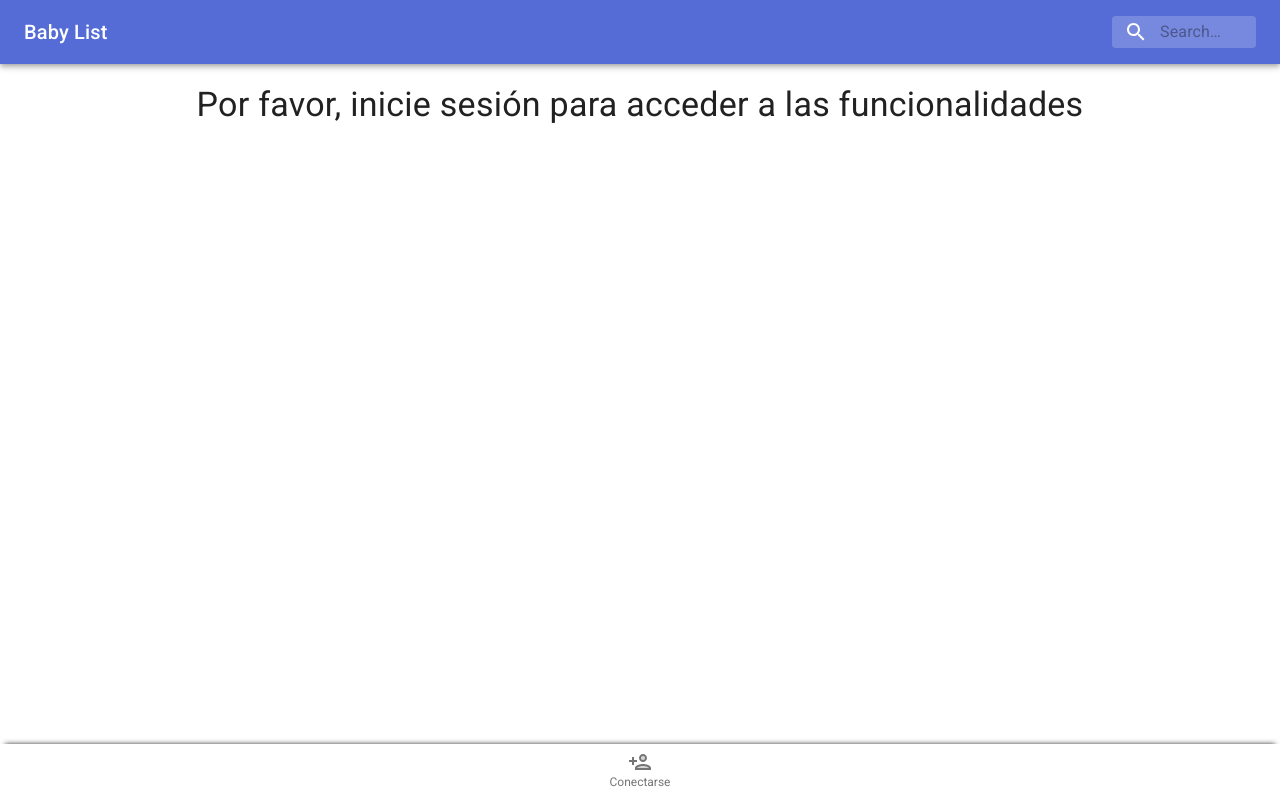
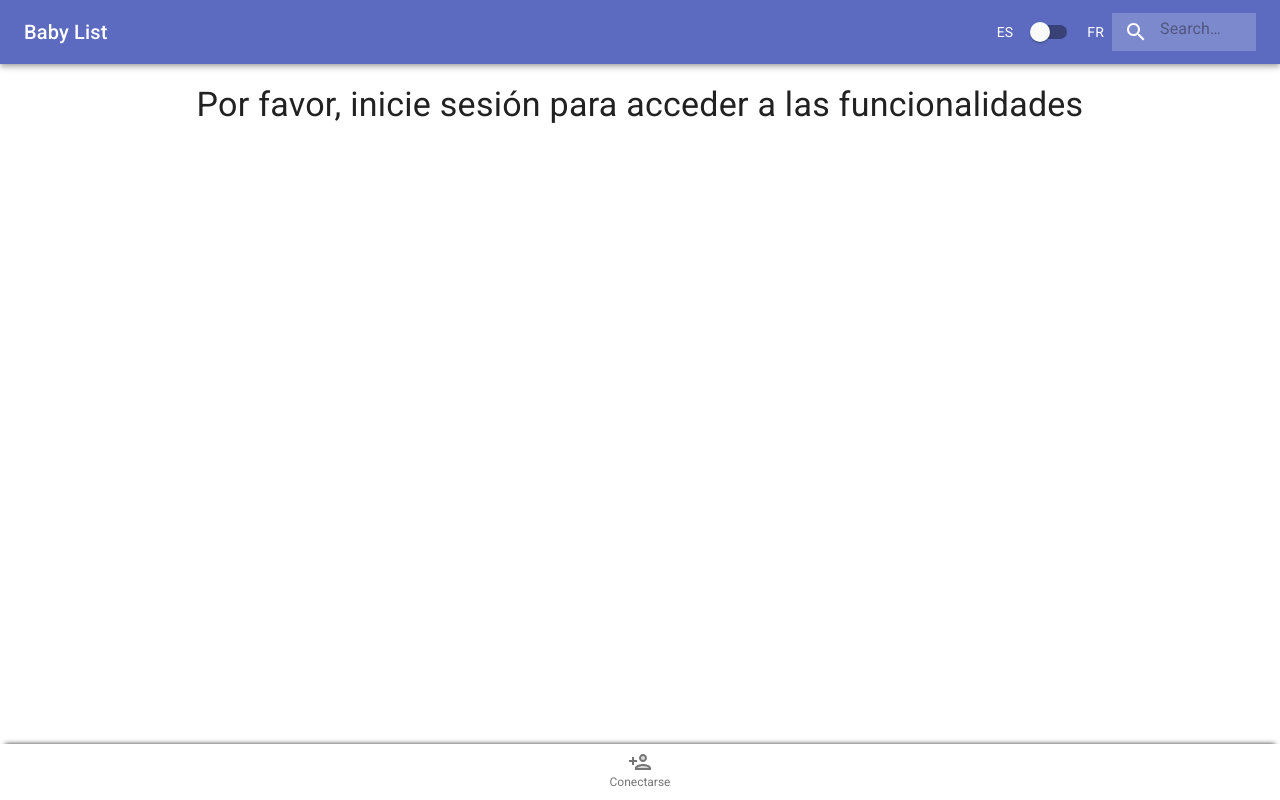
Before and after one commit to eastolfi/baby-list, a Next.js app: page / in a window 1280 px wide. Built offline with nearby package versions, Linux system fonts and the light colour scheme; no server answers.

Commit message:
translate

```diff
--- a/components/Header.tsx
+++ b/components/Header.tsx
@@ -3,14 +3,51 @@ import InputBase from '@material-ui/core/InputBase';
 import Toolbar from '@material-ui/core/Toolbar';
 import Typography from '@material-ui/core/Typography';
 import SearchIcon from '@material-ui/icons/Search';
+import { esES, frFR, Localization } from '@material-ui/core/locale';
 
+import Switch from '@material-ui/core/Switch';
+import Grid from '@material-ui/core/Grid';
+import { ChangeEvent, useState } from 'react';
+import { useLocale } from '../lib/context';
+
+type TwoLabelSwitchProps = { valueRight: string, valueLeft: string, className?: string, onChange?: (value: string) => void };
+function TwoLabelSwitch({ valueLeft = 'On', valueRight = 'Off', className, onChange }: TwoLabelSwitchProps) {
+    const [ checked, setChecked ] = useState(false);
+
+    const handleChange = (event: ChangeEvent<HTMLInputElement>) => {
+        setChecked(event.target.checked);
+        onChange && onChange(checked ? valueRight : valueLeft);
+    };
+
+    return (
+        <Grid className={`${className}`} component="label" container alignItems="center" spacing={1}>
+            <Grid item>{ valueLeft }</Grid>
+            <Grid item>
+                <Switch checked={checked} onChange={handleChange} name="checkedC" />
+            </Grid>
+            <Grid item>{ valueRight }</Grid>
+        </Grid>
+    )
+}
+
+const avaialbleLanguages: { [key: string]: Localization } = {
+    'ES': esES,
+    'FR': frFR,
+}
 export default function Header() {
+    const { changeLang } = useLocale();
+    const handleLangSwitchChange = (value: string) => {
+        changeLang(avaialbleLanguages[value]);
+    }
     return (
         <AppBar position="static">
             <Toolbar>
                 <Typography variant="h6" className="flex-grow hidden sm:block">Baby List</Typography>
 
-                <div className="relative ml-0 w-full sm:ml-1 sm:w-auto rounded bg-white bg-opacity-20">
+                <div className="flex content-around relative ml-0 w-full sm:ml-1 sm:w-auto">
+                    <TwoLabelSwitch className="mr-1" valueLeft="ES" valueRight="FR" onChange={handleLangSwitchChange} />
+
+                    <div className="bg-white bg-opacity-20">
                         <div className="absolute flex items-center justify-center h-full px-3 pointer-events-none"><SearchIcon /></div>
                         <InputBase
                             placeholder="Search…"
@@ -19,6 +56,8 @@ export default function Header() {
                                 input: "w-full sm:w-24 sm:focus:w-full pl-12",
                             }}
                             inputProps={{ 'aria-label': 'search' }} />
+
+                    </div>
                 </div>
             </Toolbar>
         </AppBar>
--- a/components/Loading.tsx
+++ b/components/Loading.tsx
@@ -4,7 +4,7 @@ import CircularProgress from '@material-ui/core/CircularProgress';
 export function Loading({ open }: { open: boolean }) {
     return (
         <Backdrop className="z-10" open={open}>
-            <CircularProgress color="secondary" />
+            <CircularProgress color="primary" />
         </Backdrop>
     )
 }
--- a/lib/context.tsx
+++ b/lib/context.tsx
@@ -1,23 +1,38 @@
 import { createContext, ReactNode, useContext, useState } from 'react';
+import { esES, Localization } from '@material-ui/core/locale';
 
 import { Loading } from '../components/Loading';
 
-type State = { loading: boolean, showLoading: () => void, hideLoading: () => void };
+type LoaderState = { loading: boolean, showLoading: () => void, hideLoading: () => void };
+type LocaleState = { lang: Localization, changeLang: (locale: Localization) => void };
+type State = { loader: LoaderState, locale: LocaleState };
+
 type AppProviderProps = { children: ReactNode }
 
 const AppContext = createContext<State>({
+    loader: {
         loading: false,
         showLoading: () => undefined,
         hideLoading: () => undefined,
+    }, locale: {
+        lang: esES,
+        changeLang: (_locale: Localization) => undefined,
+    }
 });
 
 function AppProvider({ children }: AppProviderProps) {
     const [ loading, setLoading ] = useState(false);
+    const [ lang, setLang ] = useState(esES);
 
     const value: State = {
+        loader: {
             loading,
             showLoading: () => setLoading(true),
             hideLoading: () => setLoading(false),
+        }, locale: {
+            lang,
+            changeLang: (locale: Localization) => setLang(locale)
+        }
     };
 
     return (
@@ -29,12 +44,16 @@ function AppProvider({ children }: AppProviderProps) {
     )
 }
 
-function useLoading(): State {
-    const context = useContext(AppContext);
-    return context;
+function useLoading(): LoaderState {
+    return useContext(AppContext).loader;
+}
+
+function useLocale(): LocaleState {
+    return useContext(AppContext).locale;
 }
 
 export {
     AppProvider,
-    useLoading
+    useLoading,
+    useLocale,
 }
--- a/lib/theme.ts
+++ b/lib/theme.ts
@@ -1,14 +1,16 @@
 import { createMuiTheme } from '@material-ui/core/styles';
 import red from '@material-ui/core/colors/red';
+import { Localization } from '@material-ui/core/locale';
 
 // Create a theme instance.
-export const theme = createMuiTheme({
+export const createTheme = (locale: Localization) => {
+    return createMuiTheme({
         palette: {
             primary: {
-            main: '#556cd6',
+                main: '#5c6bc0',
             },
             secondary: {
-            main: '#19857b',
+                main: '#009688',
             },
             error: {
                 main: red.A400,
@@ -17,4 +19,5 @@ export const theme = createMuiTheme({
                 default: '#fff',
             },
         },
-});
+    }, locale);
+}
--- a/package.json
+++ b/package.json
@@ -16,9 +16,11 @@
     "@material-ui/core": "^4.11.4",
     "@material-ui/icons": "^4.11.2",
     "@prisma/client": "^2.22.1",
+    "i18next": "^20.3.1",
     "next": "latest",
     "react": "^16.12.0",
     "react-dom": "^16.12.0",
+    "react-i18next": "^11.10.0",
     "react-reactive-form": "^1.0.32",
     "sass": "^1.32.13",
     "swr": "^0.5.6"
--- a/pages/_app.tsx
+++ b/pages/_app.tsx
@@ -8,8 +8,8 @@ import { ThemeProvider } from '@material-ui/styles';
 import CssBaseline from '@material-ui/core/CssBaseline';
 
 import { fetcher } from '../lib/fetchJson';
-import { theme } from '../lib/theme';
-import { AppProvider } from '../lib/context';
+import { createTheme } from '../lib/theme';
+import { AppProvider, useLocale } from '../lib/context';
 
 import '../styles/global.scss';
 
@@ -21,6 +21,8 @@ export default function App({ Component, pageProps }: AppProps) {
             jssStyles.parentElement?.removeChild(jssStyles);
         }
     }, []);
+
+    const { lang } = useLocale()
 
     return (
         <UserProvider>
@@ -35,13 +37,13 @@ export default function App({ Component, pageProps }: AppProps) {
                     }
                 }}
             >
-                <ThemeProvider theme={theme}>
-                    <AppProvider>
+                <AppProvider>
+                    <ThemeProvider theme={createTheme(lang)}>
                         <CssBaseline />
 
                         <Component {...pageProps} />
-                    </AppProvider>
-                </ThemeProvider>
+                    </ThemeProvider>
+                </AppProvider>
             </SWRConfig>
         </UserProvider>
     )
```
Also changed, not shown: 1 other file (tests, documents, lock files or other folders). Lines whose indentation alone changed are shown as unchanged.
